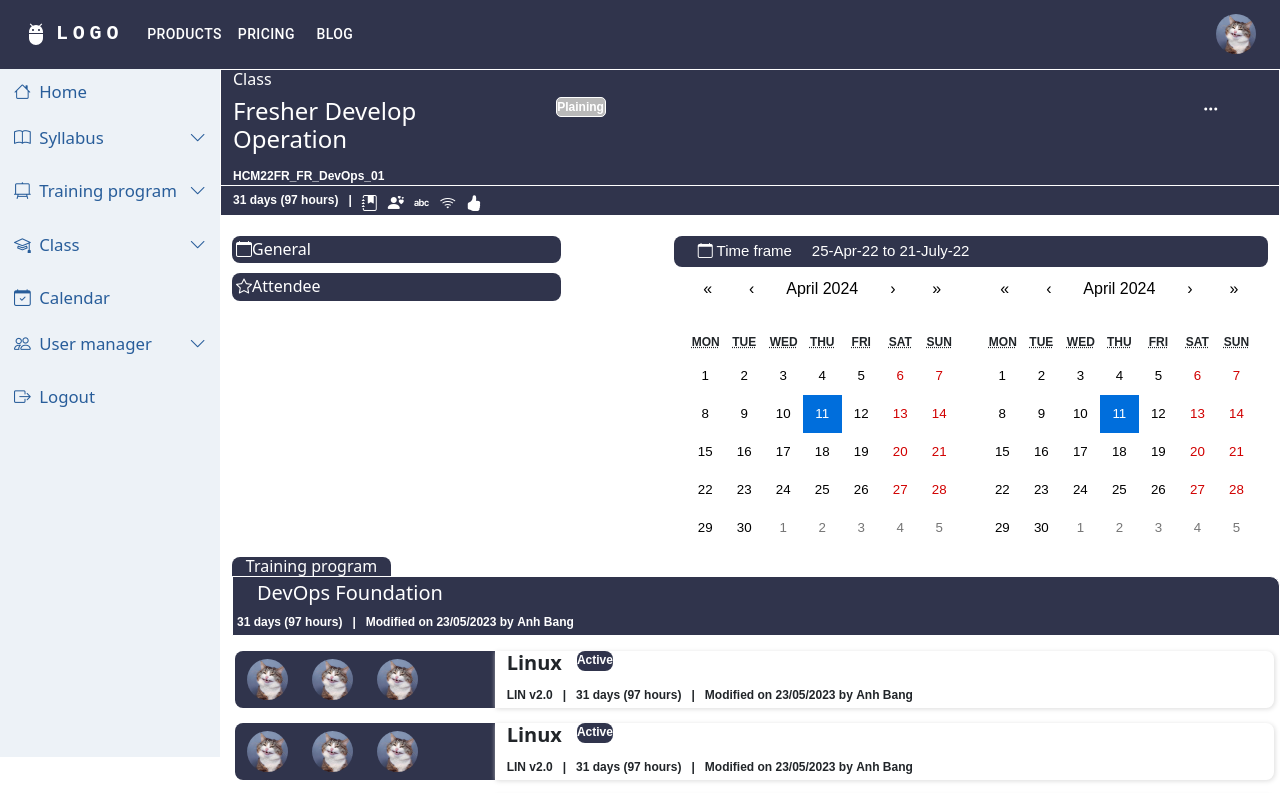
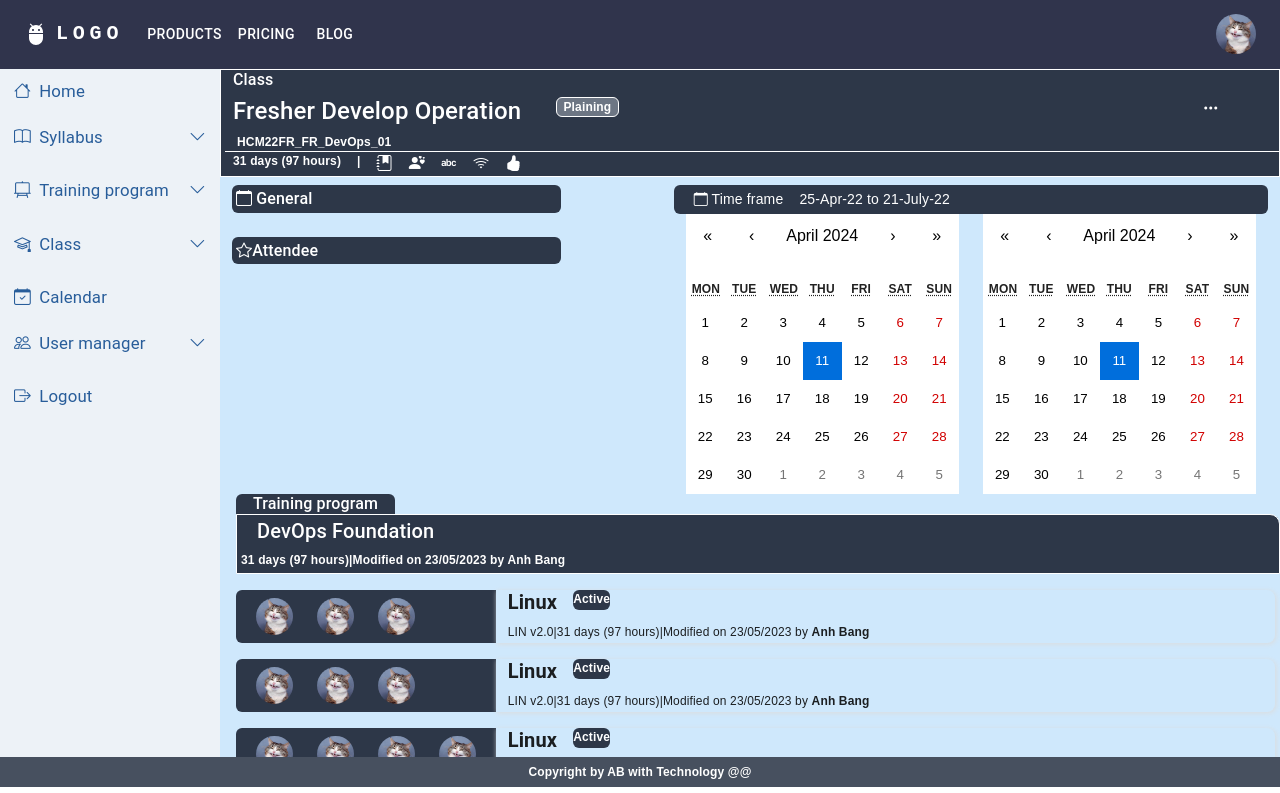
Before and after one commit to anhbang369/manage-education, a React (Create React App) app: page /class-view in a window 1280 px wide. Shown: the top 793 px of the page. Built offline with nearby package versions, Linux system fonts and the light colour scheme; what @devexpress/dx-react-scheduler-material-ui would draw is missing.

Commit message:
fic class view

```diff
--- a/src/Page/ClassView.js
+++ b/src/Page/ClassView.js
@@ -8,6 +8,9 @@ import Footer from '../components/footer/Footer';
 import 'bootstrap/dist/css/bootstrap.min.css';
 import "./classView.css"
 import Image from "../../src/components/assets/cat.jpg";
+import CssBaseline from '@mui/material/CssBaseline';
+import Box from '@mui/material/Box';
+import Container from '@mui/material/Container';
 
 const ClassView = () => {
 
@@ -40,61 +43,65 @@ const ClassView = () => {
             <Navbar></Navbar>
             <div className='main'>
                 <Sidebar></Sidebar>
-                <div className="container">
-                    <div className='row class__header-view'>
+                <React.Fragment>
+                    <CssBaseline />
+                    <Container fixed className='p-0 overflow-y-scroll'>
+                        <Box sx={{ bgcolor: '#cfe8fc', height: '100%', width: '100%' }}>
+                            <div>
+                                <div className='row bg-core text-white border border-white m-0'>
                                     <h6>Class</h6>
-                        <div className='row'>
+                                    <div className='row p-0 m-0'>
                                         <div className='col-md-11 row'>
                                             <div className='col-md-4'><h4>Fresher Develop Operation</h4></div>
-                                <div className='col-md-8'><p className='header__plain'>Plaining</p></div>
+                                            <div className='col-md-8'><p className='bg-tab text-white border border-white rounded w-10 text-center'>Plaining</p></div>
                                         </div>
                                         <div className='col-md-1'>
                                             <i class="bi bi-three-dots"></i>
                                         </div>
                                     </div>
-                        <p className='class__name'>HCM22FR_FR_DevOps_01</p>
+                                    <p className='border-bottom border-white mx-1 my-0'>HCM22FR_FR_DevOps_01</p>
 
-                        <div className='class__name-icon'>
+                                    <div className='d-flex'>
                                         <div>
                                             <p><b>31</b> days (97 hours)</p>
                                         </div>
-                            <div className='name-icon-pad'>
+                                        <div className='ms-3'>
                                             <p>|</p>
                                         </div>
-                            <div className='name-icon-pad'>
+                                        <div className='ms-3'>
                                             <i class="bi bi-journal-bookmark-fill"></i>
                                         </div>
-                            <div className='name-icon-pad'>
+                                        <div className='ms-3'>
                                             <i class="bi bi-person-hearts"></i>
                                         </div>
-                            <div className='name-icon-pad'>
+                                        <div className='ms-3'>
                                             <i class="bi bi-alphabet"></i>
                                         </div>
-                            <div className='name-icon-pad'>
+                                        <div className='ms-3'>
                                             <i class="bi bi-wifi"></i>
                                         </div>
-                            <div className='name-icon-pad'>
+                                        <div className='ms-3'>
                                             <i class="bi bi-hand-thumbs-up-fill"></i>
                                         </div>
                                     </div>
                                 </div>
 
-                    <div className='row class__container-view'>
-                        <div className='col-md-4 container__first-left'>
-                            <h6 className='container__first-title' onClick={() => toggle(1)}><i class="bi bi-calendar"></i> General</h6>
+                                <div className='row m-0 mt-2'>
+                                    <div className='col-md-4 text-white rounded'>
+                                        <h6 className='bg-core p-1 rounded' onClick={() => toggle(1)}><i class="bi bi-calendar"></i> General</h6>
                                         <div className={selected === 1 ? 'general__contain-first show' : 'general__contain-first'}>
-                                <div className='row first__class-general'>
-                                    <div className='col-md-5'><b><i class="bi bi-alarm"></i> Class time</b></div>
+                                            <div className='row text-black fs-14'>
+                                                <div className='col-md-5'><b><i class="bi bi-alarm text-primary"></i> Class time</b></div>
                                                 <div className='col-md-7'>09:00 - 12:00</div>
                                             </div>
-                                <div className='row first__class-general'>
-                                    <div className='col-md-5'><b><i class="bi bi-house-door"></i> Location</b></div>
+                                            <div className='row text-black fs-14'>
+                                                <div className='col-md-5'><b><i class="bi bi-house-door text-primary"></i> Location</b></div>
                                                 <div className='col-md-7 row'>
                                                     <div className='col-md-12'>Ftown 1</div>
                                                     <div className='col-md-12'>Ftown 2</div>
                                                 </div>
                                             </div>
-                                <div className='row first__class-general'>
+                                            <div className='row text-black fs-14'>
                                                 <div className='col-md-5'><b><i class="bi bi-person"></i> Trainer</b></div>
                                                 <div className='col-md-7 row'>
                                                     <div className='col-md-12'><a href='#'>Le Huu Tien</a></div>
@@ -103,46 +110,46 @@ const ClassView = () => {
                                                     <div className='col-md-12'><a href='#'>Pham Van Long</a></div>
                                                 </div>
                                             </div>
-                                <div className='row first__class-general'>
+                                            <div className='row text-black fs-14'>
                                                 <div className='col-md-5'><b><i class="bi bi-star"></i> Admin</b></div>
                                                 <div className='col-md-7 row'>
                                                     <div className='col-md-12'><a href='#'>Le Huu Tien</a></div>
                                                     <div className='col-md-12'><a href='#'>Pham Van Long</a></div>
                                                 </div>
                                             </div>
-                                <div className='row first__class-general'>
+                                            <div className='row text-black fs-14'>
                                                 <div className='col-md-5'><b><i class="bi bi-recycle"></i> FSU</b></div>
                                                 <div className='col-md-7 row'>
                                                     <div className='col-md-12'>FHM</div>
                                                     <div className='col-md-12'>Anhbang@gmail.com.vn</div>
                                                 </div>
                                             </div>
-                                <div className='general__under'></div>
-                                <div className='row first__class-general'>
+                                            <div className='border-bottom border-black'></div>
+                                            <div className='row text-black fs-14'>
                                                 <div className='col-md-5'><b>Created</b></div>
                                                 <div className='col-md-7'>26/01/2023 by TanLP</div>
                                             </div>
-                                <div className='row first__class-general'>
+                                            <div className='row text-black fs-14'>
                                                 <div className='col-md-5'><b>Review</b></div>
                                                 <div className='col-md-7'>26/01/2023 by TanLP</div>
                                             </div>
-                                <div className='row first__class-general'>
+                                            <div className='row text-black fs-14'>
                                                 <div className='col-md-5'><b>Approve</b></div>
                                                 <div className='col-md-7'>26/01/2023 by TanLP</div>
                                             </div>
                                         </div>
 
-                            <h6 className='container__first-title' onClick={() => toggle1(1)}><i class="bi bi-star"></i> Attendee</h6>
+                                        <h6 className='bg-core p-1 m-0 rounded d-flex text-white mt-3' onClick={() => toggle1(1)}><i class="bi bi-star"></i> Attendee</h6>
                                         <div className={selected1 === 1 ? 'row attendee__component show' : 'row attendee__component'}>
-                                <div className='col-md-4 attendee__first row'>
+                                            <div className='col-md-4 rounded-start bg-core row'>
                                                 <div className='col-md-12'>Planned</div>
                                                 <div className='col-md-12'>10</div>
                                             </div>
-                                <div className='col-md-4 attendee__center'>
+                                            <div className='col-md-4 bg-atten'>
                                                 <div className='col-md-12'>Accepted</div>
                                                 <div className='col-md-12'>10</div>
                                             </div>
-                                <div className='col-md-4 attendee__last'>
+                                            <div className='col-md-4 bg-chapter text-black rounded-end'>
                                                 <div className='col-md-12'>Actual</div>
                                                 <div className='col-md-12'>9</div>
                                             </div>
@@ -151,9 +158,9 @@ const ClassView = () => {
                                     <div className='col-md-1'>
                                     </div>
                                     <div className='col-md-7 '>
-                            <div className='container__first-title'>
-                                <p className='container__first-text'><i class="bi bi-calendar"></i> Time frame</p>
-                                <p className='container__first-text'>25-Apr-22 to 21-July-22</p>
+                                        <div className='bg-core p-1 rounded d-flex text-white'>
+                                            <p className='fw-normal ms-3 fs-14'><i class="bi bi-calendar"></i> Time frame</p>
+                                            <p className='fw-normal ms-3 fs-14'>25-Apr-22 to 21-July-22</p>
                                         </div>
                                         <div className='row'>
                                             <div className='col-md-6'>
@@ -171,10 +178,10 @@ const ClassView = () => {
                                         </div>
                                     </div>
                                 </div>
-                    <h6 className='training__program-tabs'>Training program</h6>
-                    <div className='training__program-components'>
-                        <h5>DevOps Foundation</h5>
-                        <div className='program-components-text'>
+                                <h6 className='text-white bg-core rounded-top w-15 text-center m-0 ms-3'>Training program</h6>
+                                <div className='bg-core text-white border border-white ms-3 rounded-top-end p-1'>
+                                    <h5 className='ms-3'>DevOps Foundation</h5>
+                                    <div className='d-flex'>
                                         <p>31 days (97 hours)</p>
                                         <p>|</p>
                                         <p>Modified on 23/05/2023 by <b>Anh Bang</b></p>
@@ -182,34 +189,38 @@ const ClassView = () => {
                                 </div>
 
                                 {Data.map((item, index) => (
-                        <div className='class__view-syllabus row'>
-                            <div className='col-md-3 class__view-syllabus-image row'>
+                                    <div className='row w-98 ms-3 mt-3'>
+                                        <div className='col-md-3 bg-core rounded-start py-2 px-2 row'>
                                             {Object.values(item.images).map((output, ind) => (
                                                 <div className='col-md-3'>
-                                        <img key={ind} className='view-syllabus-image-bor' src={Image} alt={output}></img>
+                                                    <img key={ind} className='w-100 rounded-circle' src={Image} alt={output}></img>
                                                 </div>
                                             ))}
 
                                         </div>
                                         <div className='col-md-9 row class__view-syllabus-content'>
-                                <div className='col-md-12 class__view-syllabus-info'>
-                                    <h5><b>{item.title}</b></h5><p>{item.status}</p>
+                                            <div className='col-md-12 d-flex'>
+                                                <h5><b>{item.title}</b></h5><p className='bg-core text-white text-center h-20p ms-3 rounded'>{item.status}</p>
                                             </div>
                                             <div className='col-md-12'>
-                                    <div className='program-components-text'>
-                                        <p>{item.lin}</p>
-                                        <p>|</p>
-                                        <p>{item.days}</p>
-                                        <p>|</p>
-                                        <p>{item.modify}<b>{item.name}</b></p>
+                                                <div className='d-flex fw-normal'>
+                                                    <p className='fw-normal'>{item.lin}</p>
+                                                    <p className='fw-normal'>|</p>
+                                                    <p className='fw-normal'>{item.days}</p>
+                                                    <p className='fw-normal'>|</p>
+                                                    <p className='fw-normal'>{item.modify}<b>{item.name}</b></p>
                                                 </div>
                                             </div>
                                         </div>
                                     </div>
                                 ))}
                             </div>
+                        </ Box>
+                    </Container>
+                </React.Fragment>
+
             </div>
-            {/* <Footer></Footer> */}
+            <Footer></Footer>
         </>
     )
 }
--- a/src/Page/classView.css
+++ b/src/Page/classView.css
@@ -1,82 +1,6 @@
-.class__header-view{
-    background-color: #30344c;
-    color: #FFF;
-    border: 1px solid #FFF;
-    margin: 0px;
-}
-
-.row{
-    margin: 0px;
-    padding: 0px;
-}
-
-.header__plain{
-    background-color: #b9b9b9;
-    color: #FFF;
-    border: 1px solid #FFF;
-    border-radius: 5px;
-    width: 50px;
-}
-
-.class__name{
-    border-bottom: 1px solid #FFF;
-    margin: 5px 0px;
-}
-
-.class__name-icon{
-    display: flex;
-}
-
-.name-icon-pad{
-    margin-left: 10px;
-}
-
-.class__container-view{
-    margin-top: 10px;
-}
-
-.container__first-left{
-    border-radius: 8px;
-    color: #FFF;
-}
-
-.container__first-right{
-    border-radius: 8px;
-    color: #FFF;
-    display: flex;
-}
-
-.container__first-text{
-    font-weight: normal;
-    margin-left: 20px;
-    font-size: 15px;
-}
-
-.container__first-title{
-    background-color: #30344c;
-    padding: 4px;
-    margin: 0px;
-    border-radius: 8px;
-    display: flex;
-    color: #FFF;
-    cursor: pointer;
-    margin-top: 10px;
-}
 
 .react-calendar{
     border: none;
-}
-
-.first__class-general{
-    color: black;
-}
-
-.first__class-general i{
-    color: blue;
-}
-
-.general__under{
-    border-bottom: 1px solid #30344c;
 }
 
 .general__contain-first{
@@ -92,6 +16,10 @@
     max-height: 999px;
     transition: all 0.5s cubic-bezier(1,0,1,0);
 
+}
+.row{
+    margin: 0px;
+    padding: 0px;
 }
 
 .attendee__component{
@@ -110,90 +38,11 @@
 
 }
 
-.attendee__first{
-    background-color: #30344c;
-    border-radius: 8px 0px 0px 8px;
-}
-
-.attendee__center{
-    background-color: #285d9a;
-}
-
-.attendee__last{
-    background-color: #f1f1f1;
-    color: black;
-    border-radius: 0px 8px 8px 0px;
-}
-
-.training__program-tabs{
-    color: #FFF;
-    background-color: #30344c;
-    border-radius: 8px 8px 0px 0px;
-    width: 15%;
-    text-align: center;
-    margin: 0px;
-    margin-left: 12px;
-}
-
-.training__program-components{
-    background-color: #30344c;
-    color: #FFF;
-    border: 1px solid #FFF;
-    border-radius: 0px 10px 0px 0px;
-    margin-left: 12px;
-}
-
-.training__program-components h5{
-    margin-left: 20px;
-}
-
-.program-components-text{
-    display: flex;
-}
-
-.program-components-text p{
-    margin-left: 10px;
-}
-
-.program-components-text p:first-child{
-    margin-left: 20px;
-}
-
-.class__view-syllabus{
-    width: 98%;
-    margin-left: 15px;
-    margin-top: 15px;
-}
-
-.class__view-syllabus-info{
-    display: flex;
-}
-
-.class__view-syllabus-info p{
-    background-color: #30344c;
-    color: #FFF;
-    height: 20px;
-    text-align: center;
-    margin-left: 15px;
-    border-radius: 8px;
-}
-
 .program-components-text p:first-child{
     margin-left: 0px;
-}
-
-.class__view-syllabus-image{
-    background-color: #30344c;
-    border-radius: 8px 0px 0px 8px;
-    padding: 8px 0px;
 }
 
 .class__view-syllabus-content{
     box-shadow: 1px 1px 5px gainsboro;
     border-radius: 0px 8px 8px 0px;
 }
-
-.view-syllabus-image-bor{
-    width: 100%;
-    border-radius: 50%;
-}
--- a/src/index.css
+++ b/src/index.css
@@ -95,9 +95,77 @@ body{
 }
 
 .bg-core{
-  background-color: #282c34;
+  background-color: #2d3748;
+}
+
+.bg-tab{
+  background-color: #6d7684;
+}
+
+.bg-chapter{
+  background-color: #f1f1f1;
 }
 
 .bg-day{
   background-color: #474747;
 }
+
+.bg-atten{
+  background-color: #285d9a;
+}
+
+.fs-12{
+  font-size: 12px;
+}
+
+.fs-14{
+  font-size: 14px;
+}
+
+.fs-16{
+  font-size: 16px;
+}
+
+.fs-18{
+  font-size: 18px;
+}
+
+.fs-20{
+  font-size: 20px;
+}
+
+.w-10{
+  width: 10%;
+}
+
+.w-15{
+  width: 15%;
+}
+
+.w-20{
+  width: 20%;
+}
+
+.w-30{
+  width: 30%;
+}
+
+.w-40{
+  width: 10%;
+}
+
+.w-60{
+  width: 60%;
+}
+
+.w-98{
+  width: 98%;
+}
+
+.h-20p{
+  height: 20px;
+}
+
+.rounded-top-end{
+  border-radius: 0px 10px 0px 0px;
+}
```
Lines whose indentation alone changed are shown as unchanged.
